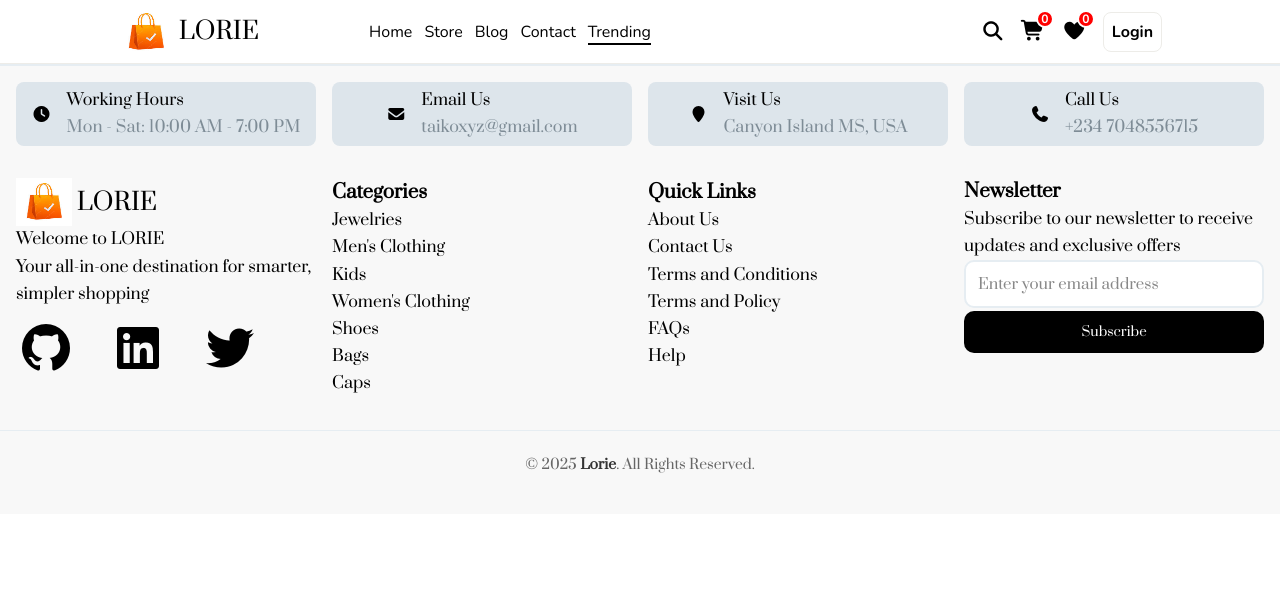
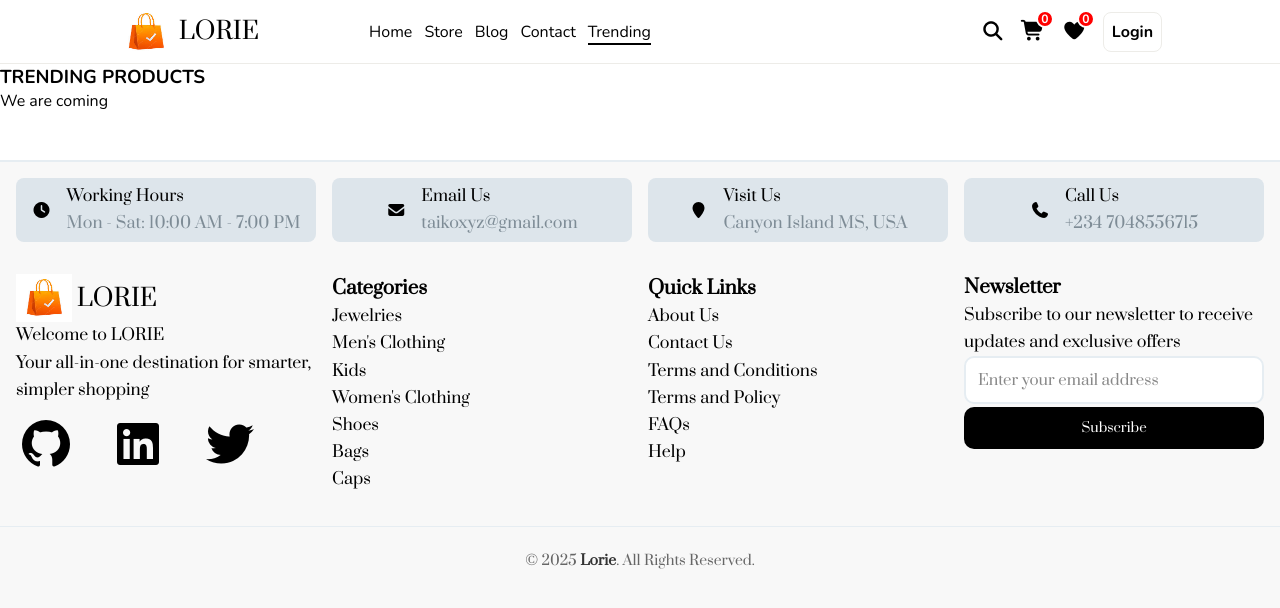
Before and after one commit to agdaniel10/Lorie-Store-E-commerce-Site, a React (Vite) app: page /trending in a window 1280 px wide. Shown: the top 608 px of the page. Built offline with nearby package versions, Linux system fonts and the light colour scheme.

Commit message:
search feature completed

```diff
--- a/src/Components/Search.jsx
+++ b/src/Components/Search.jsx
@@ -3,7 +3,7 @@ import { useNavigate } from "react-router-dom";
 import { products } from './data/Products';
 import "./Search.css"
 
-function Search({ isVisible, onClose }) { // Add onClose prop
+function Search({ isVisible, onClose }) {
     const [input, setInput] = useState('')
     const navigate = useNavigate()
 
@@ -23,7 +23,7 @@ function Search({ isVisible, onClose }) { // Add onClose prop
 
     const handleSearchedItemDetails = (page) => {
         navigate(`/product/${page.id}`)
-        onClose() // Fixed: was "onclose()" - JavaScript is case sensitive
+        onClose()
     }
 
     return (
@@ -36,7 +36,7 @@ function Search({ isVisible, onClose }) { // Add onClose prop
                     onChange={(e) => handleInputChange(e)}
                     className="search-input"
                     placeholder="Search for products..."
-                    autoFocus // Automatically focus when search opens
+                    autoFocus
                 />
                 <button onClick={handleClearInput}>
                     <i className="fa-solid fa-x"></i>
@@ -46,9 +46,9 @@ function Search({ isVisible, onClose }) { // Add onClose prop
             {input && (
                 <div className="search-results">
                     {filteredProducts.length > 0 ? (
-                        filteredProducts.map((product) => ( // Removed index parameter since we're not using it properly
+                        filteredProducts.map((product) => (
                             <div
-                                key={product.id} // Use product.id as key instead of index
+                                key={product.id}
                                 className="filtered-product-general-div"
                                 onClick={() => handleSearchedItemDetails(product)}
                                 style={{ cursor: 'pointer'}}
--- a/src/Components/Trending.jsx
+++ b/src/Components/Trending.jsx
@@ -6,14 +6,10 @@ function Trending() {
 
     return (
         <div className="Container-Trending">
-            {/* <h3>TRENDING PRODUCTS</h3>
+            <h3>TRENDING PRODUCTS</h3>
             <div>
                 <p>We are coming</p>
-            </div> */}
-
-            < Search />
-
-
+            </div>
         </div>
     )
 }
```
